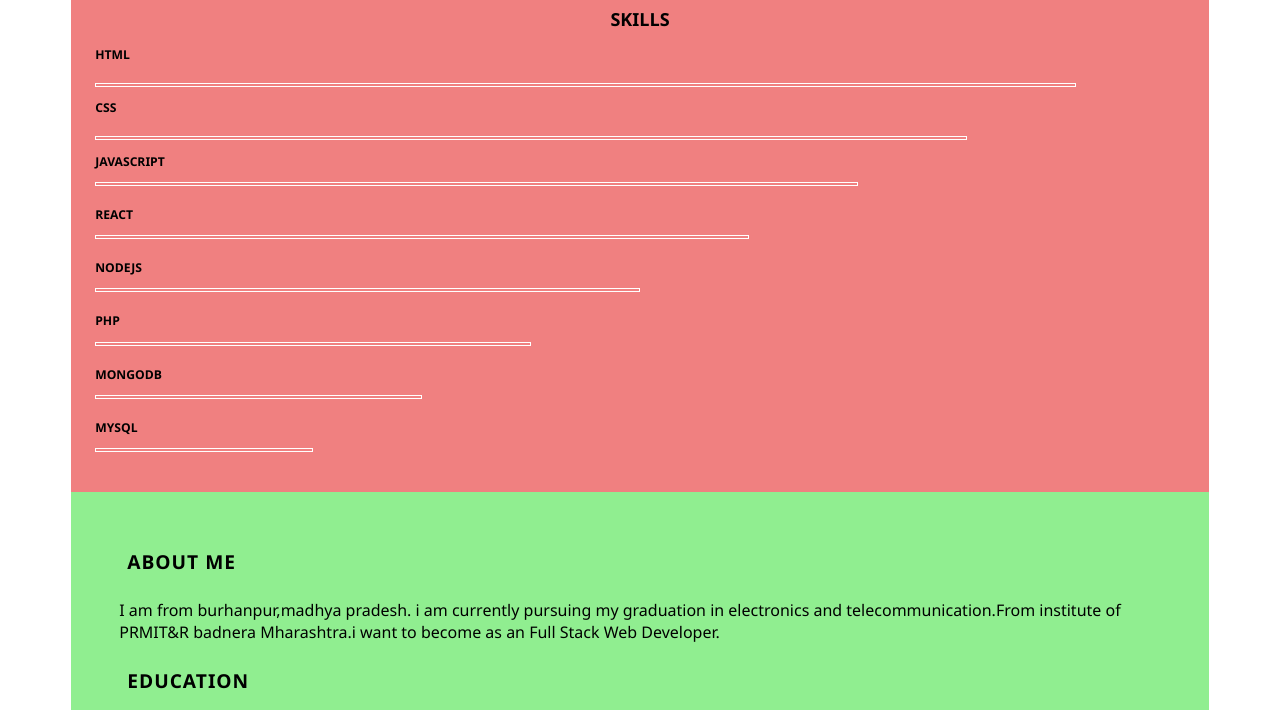
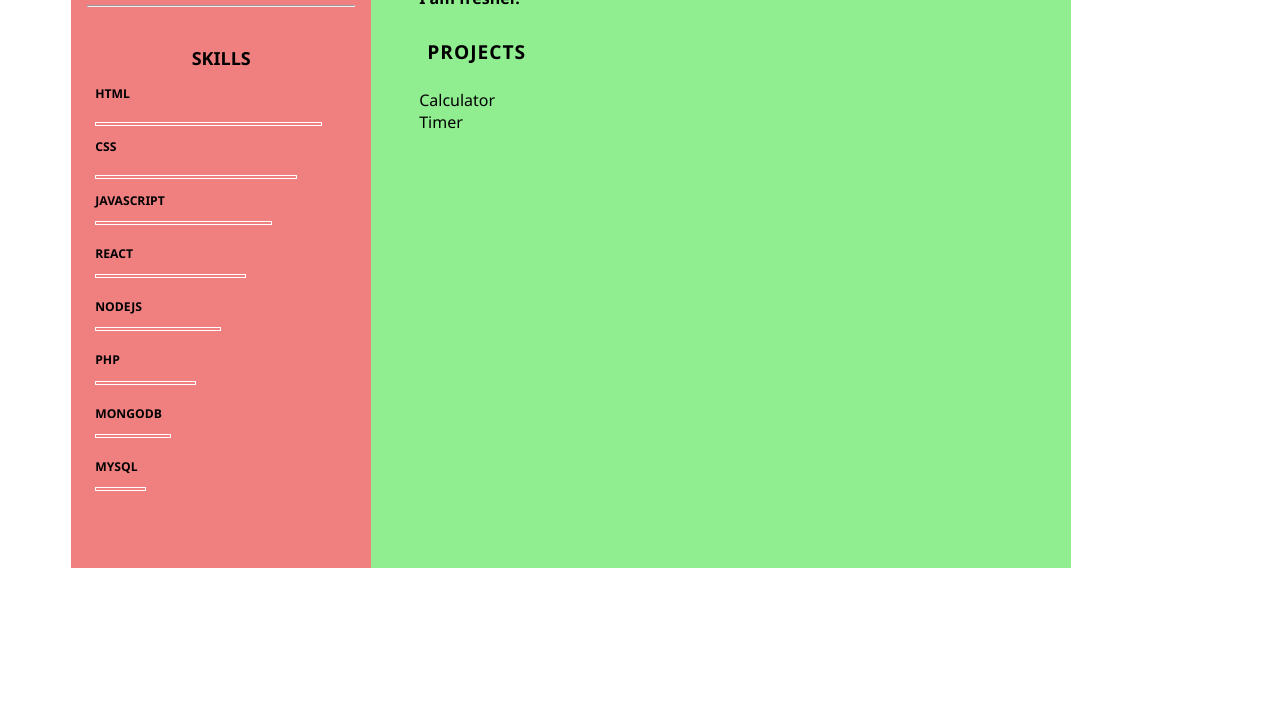
Before and after one commit to Bhagyashree212/Combinators-Id-selector-Class-selector---Post-Class---Responsive-Resume-using-CSS-Grid---oyne8x01z, a plain HTML site: page index.html in a window 1280 px wide. Shown: the part 452-1162 px from the top of the page. After the commit the page ends 1040 px from the top, so only its background shows below. Drawn offline with Linux system fonts and the light colour scheme.

Commit message:
Update style.css

```diff
--- a/style.css
+++ b/style.css
@@ -25,7 +25,7 @@ grid-template-columns: repeat(1,fr);
     width: 90%;
     margin: 20px auto;
     display: grid;
-   grid-column: 300px and 700px;
+   grid-template-columns:300px 700px
 
 }
 .left-section
```
